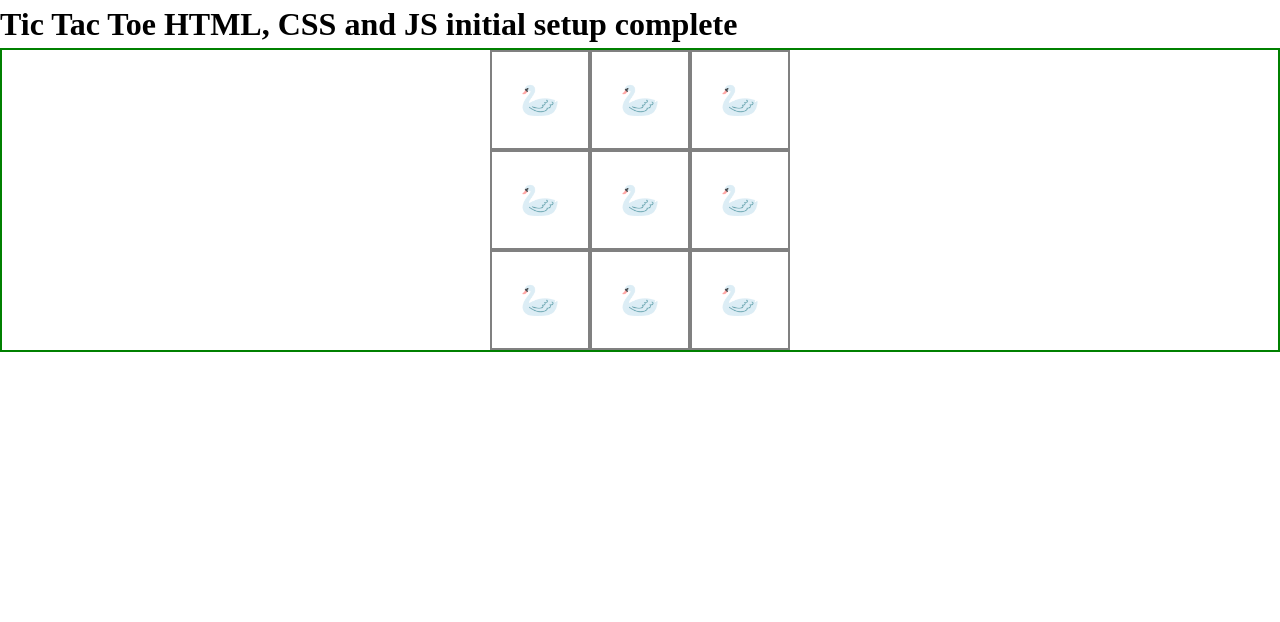
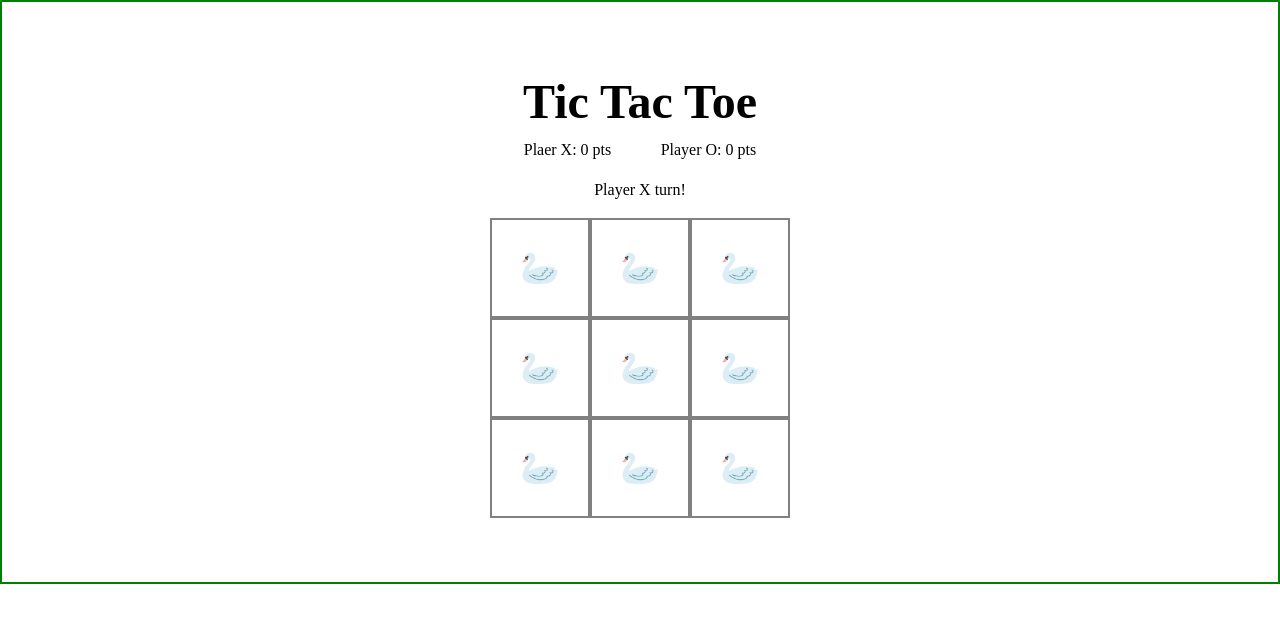
Before and after one commit to BGNS42/tic-tac-toe-project, a plain HTML site: page index.html in a window 1280 px wide. Drawn offline with Linux system fonts and the light colour scheme.

Commit message:
the html now shows the right score

```diff
--- a/assets/scripts/script.js
+++ b/assets/scripts/script.js
@@ -116,7 +116,8 @@ const model = (jogo) => {
     const dom = {
         board: document.querySelector(".board"),
         cell: document.querySelectorAll(".cell"),
-
+        scoreX: document.querySelector(".playerX"),
+        scoreO: document.querySelector(".playerO"),
     };
 
     const swanFill = () => {
@@ -138,12 +139,17 @@ const model = (jogo) => {
 
         const { X, O } = jogo.getScore();
 
+        dom.scoreX.textContent = `Player X: ${X} pts`;
+        dom.scoreO.textContent = `Player O: ${O} pts`;
+
         if (X === 3 || O === 3) {
             const winner = X > O ? "X" : "O";
-            alert(`Fim de jogo! PLayer ${winner} venceu a partida!`);
+            alert(`Fim de jogo! Player ${winner} venceu a partida!`);
 
             jogo.resetMatch();
             swanFill();
+            dom.scoreX.textContent = `Player X: ${0} pts`;
+            dom.scoreO.textContent = `Player O: ${0} pts`;
             return;
         }
 
--- a/assets/style/style.css
+++ b/assets/style/style.css
@@ -53,8 +53,29 @@ h1, h2, h3, h4, h5, h6 {
   isolation: isolate;
 }
 
+h1 {
+  font-size: 3rem;
+}
 .container {
     border: 2px solid green;
+    display: flex;
+    flex-flow: column;
+    align-items: center;
+    justify-content: center;
+    text-align: center;
+
+    padding: 4rem;
+}
+
+.score {
+  display: flex;
+  justify-content: space-around;
+  gap: 3em;
+  margin-bottom: 1rem;
+}
+
+.turn {
+  margin-bottom: 1rem;
 }
 
 .board {
@@ -79,10 +100,10 @@ h1, h2, h3, h4, h5, h6 {
     cursor: pointer;
 }
 
-.cell.x::before {
+/* .cell.x::before {
     content: 'X';
 }
 
 .cell.o::before {
     content: 'O';
-}
+} */
--- a/index.html
+++ b/index.html
@@ -8,8 +8,17 @@
     <script src="./assets/scripts/script.js" defer></script>
 </head>
 <body>
-    <h1>Tic Tac Toe HTML, CSS and JS initial setup complete</h1>
     <div class="container">
+        <div class="header">
+            <h1>Tic Tac Toe</h1>
+            <div class="score">
+                <p class="playerX">Plaer X: 0 pts</p>
+                <p class="playerO">Player O: 0 pts</p>
+            </div>
+            <div class="info">
+                <p class="turn">Player X turn!</p>
+            </div>
+        </div>
         <div class="board">
             <div class="cell" id="pos1">
 
```
